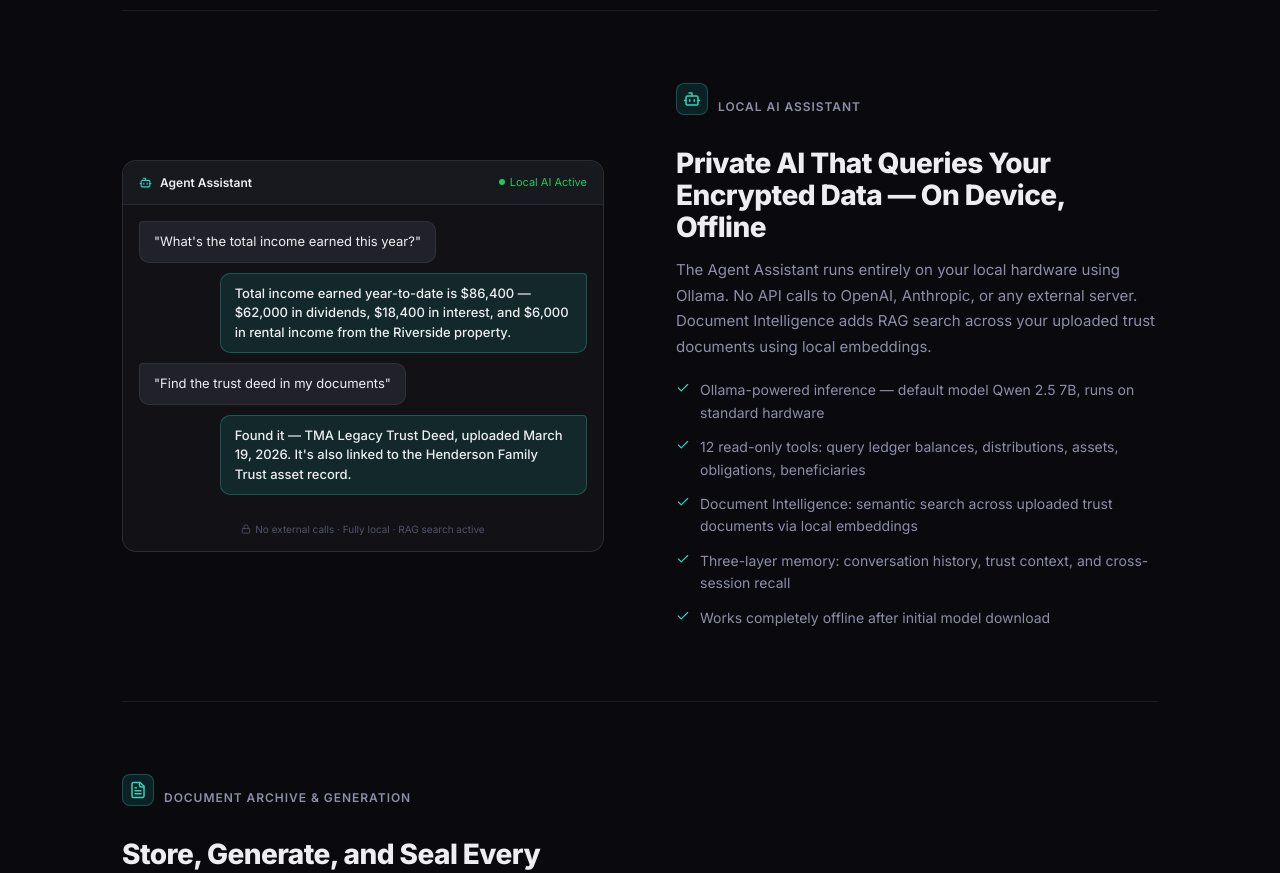
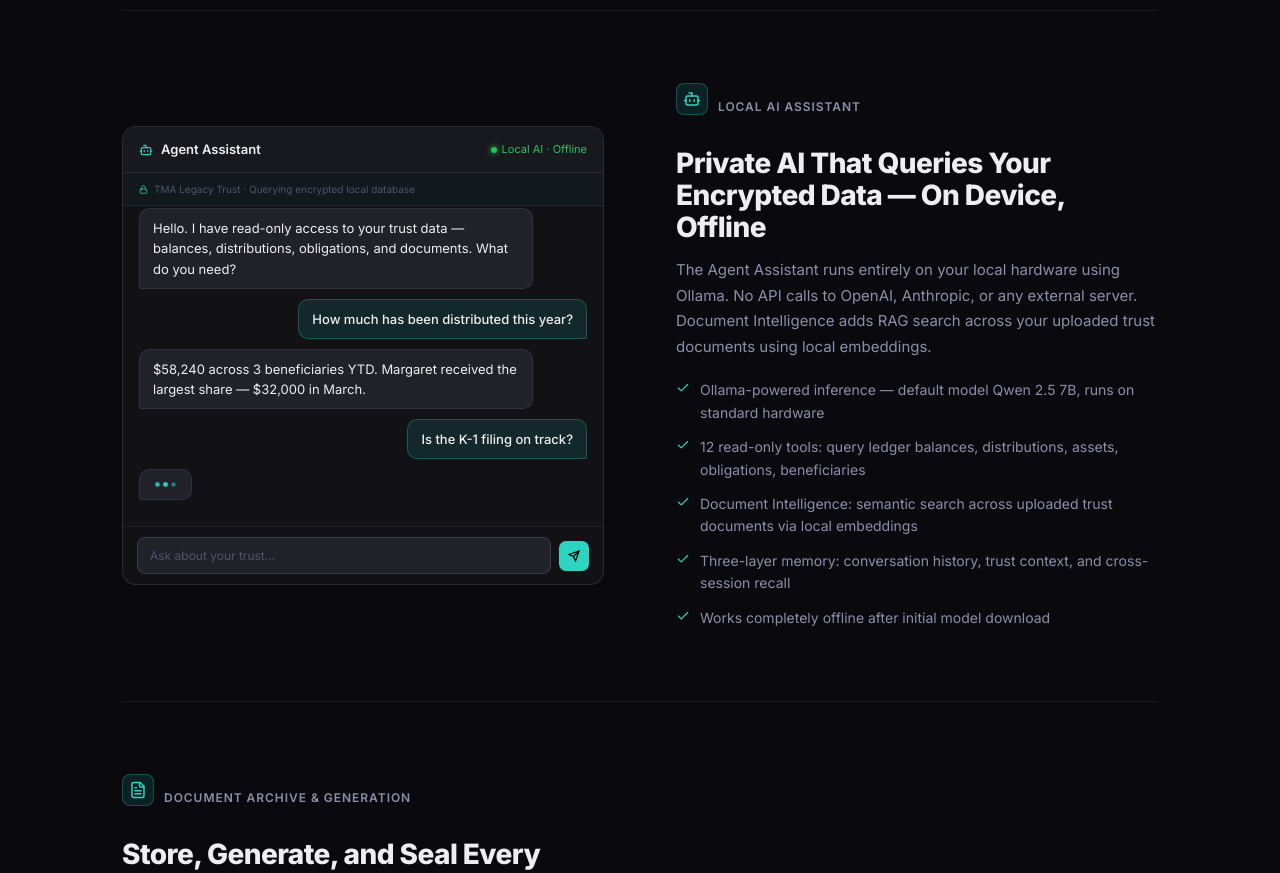
Before and after one commit to apvera-admin/trustarchive, a Next.js app: page /features in a window 1280 px wide. Shown: the part 3140-4013 px from the top of the page. Built offline with nearby package versions, Linux system fonts and the light colour scheme.

Commit message:
Update page.js

```diff
--- a/app/features/page.js
+++ b/app/features/page.js
@@ -1,5 +1,6 @@
 import Link from 'next/link';
 import { Shield, FileText, Users, Briefcase, BookOpen, CheckSquare, Bot, Check, Lock, AlertCircle } from 'lucide-react';
+import AgentMockup from '../../components/AgentMockup';
 
 export const metadata = {
   title: 'Features — TrustArchive',
@@ -131,7 +132,7 @@ export default function FeaturesPage() {
               ].map(pt => <li key={pt}><Check size={14} /> {pt}</li>)}
             </ul>
           </div>
-          <div><AIPanel /></div>
+          <div><AgentMockup /></div>
         </div>
 
         {/* Document Archive deep-dive */}
```
